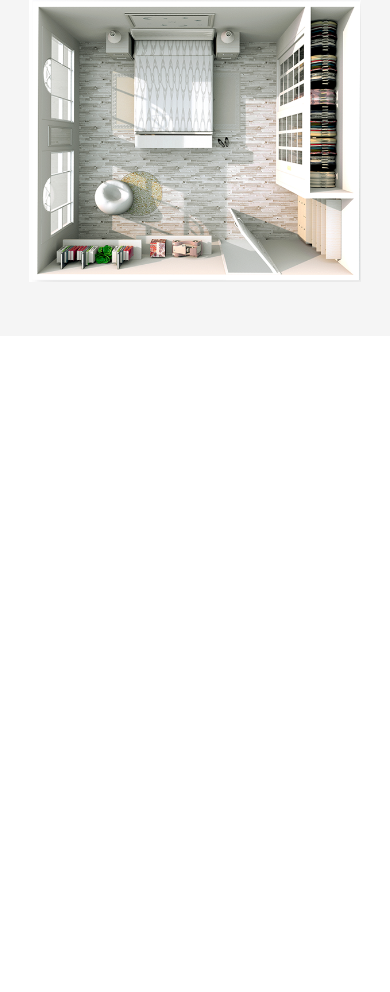
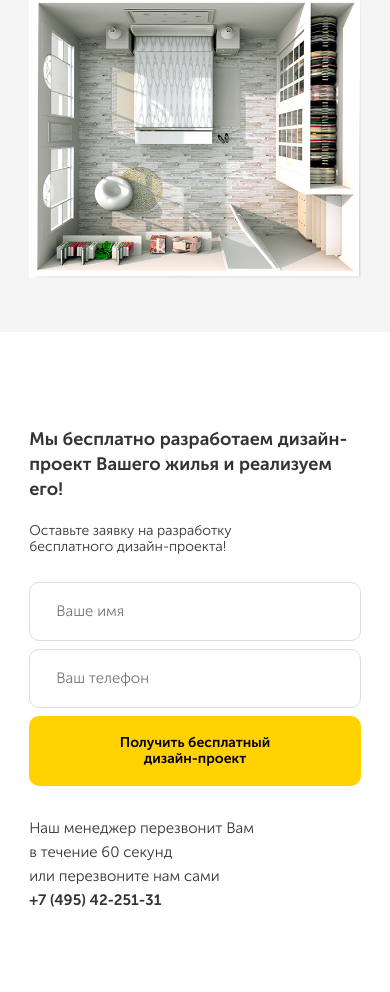
Before and after one commit to vdzeer/repair.github.io, a plain HTML site: page src/index.html in a window 390 px wide. Shown: the part 524-1516 px from the top of the page. Before the commit the page ends 860 px from the top, so only its background shows below. Drawn offline with Linux system fonts and the light colour scheme.

Commit message:
Сверстал и адаптировал секцию offer. Обновил стили кнопок, инпутов

```diff
--- a/src/index.html
+++ b/src/index.html
@@ -21,7 +21,7 @@
                         <span class="navbar__address">
                             Калуга, Москва, МО
                         </span>
-                        <a href="tel:+7 (495) 42-251-31">+7 (495) 42-251-31</a>
+                        <a href="tel:+7(495)42-251-31">+7 (495) 42-251-31</a>
                     </div>
                     <!-- /.navbar__tell -->
                     <button class="button navbar__button">Перезвоните мне</button>
@@ -72,6 +72,29 @@
             <!-- /.container -->
         </section>
         <!-- /.hero -->
+        <section class="offer">
+            <div class="container">
+                <div class="offer-block">
+                    <h2 class="offer__title">Мы бесплатно разработаем дизайн-проект Вашего жилья и реализуем его!</h2>
+                    <span class="offer__subtitle">Оставьте заявку на разработку бесплатного дизайн-проекта!</span>
+                    <form action="#" class="offer__form">
+                        <input type="text" class="offer__input" placeholder="Ваше имя">
+                        <input type="tel" class="offer__input" placeholder="Ваш телефон">
+                        <button class="button offer__button">Получить бесплатный дизайн-проект</button>
+                    </form>
+                    <div class="offer__text">
+                        <div class="offer__text_first">Наш менеджер перезвонит Вам в течение 60 секунд</div>
+                        <div class="offer__text_second">
+                            <span>или перезвоните нам сами</span>
+                            <a href="tel:+7(495)42-251-31">+7 (495) 42-251-31</a>
+                        </div>
+                    </div>
+                </div>
+                <!-- /.offer-block -->
+            </div>
+            <!-- /.container -->
+        </section>
+        <!-- /.offer -->
     </main>
 </body>
 </html>
--- a/src/sass/_colors.sass
+++ b/src/sass/_colors.sass
@@ -1,3 +1,4 @@
 $btn-color: #ffd200
 $text-color: #333333
 $hero-bg: #f5f5f5
+$input-border: #dddddd
--- a/src/sass/_interface.sass
+++ b/src/sass/_interface.sass
@@ -1,3 +1,6 @@
+*
+    box-sizing: border-box
+
 body
     +reg
     color: $text-color
@@ -18,3 +21,11 @@ img
     border: none
     border-radius: 10px
     background-color: $btn-color
+    &:hover
+        background-color: lighten($btn-color, 10%)
+        cursor: pointer
+    &:focus
+        outline: none
+
+section
+    padding: 80px 0
--- a/src/sass/blocks/_hero.sass
+++ b/src/sass/blocks/_hero.sass
@@ -23,6 +23,8 @@
             display: flex
             align-items: center
             margin-bottom: 25px
+            &:last-child
+                margin-bottom: 0
         &__img
             flex-basis: 40px
             height: 40px
--- /dev/null
+++ b/src/sass/blocks/_offer.sass
@@ -0,0 +1,97 @@
+.offer
+    position: relative
+    background: url('../img/offer/offer-bg.png') no-repeat
+    background-size: contain
+    background-position: center right
+    &::before
+        content: ''
+        position: absolute
+        background: #fff
+        height: 100%
+        width: 50%
+        left: 0
+        top: 0
+    &-block
+        position: relative
+        width: 50%
+        padding-right: 90px
+    &__title
+        line-height: 35px
+        font-size: 24px
+        max-width: 350px
+        +bold
+    &__subtitle
+        display: block
+        max-width: 235px
+        font-size: 16px
+        margin-top: 24px
+        margin-bottom: 30px
+    &__form
+        max-width: 495px
+    &__input
+        border-radius: 10px
+        border: 1px solid $input-border
+        padding: 20px 26px
+        min-width: 240px
+        margin-bottom: 30px
+        font-size: 15px
+        &:first-child
+            margin-right: 10px
+        &:focus
+            outline: none
+            border: 1px solid $btn-color
+    &__button
+        font-size: 16px
+        width: 100%
+        height: 70px
+        +bold
+        margin-bottom: 30px
+    &__text
+        max-width: 495px
+        display: flex
+        justify-content: space-between
+        &_first
+            max-width: 225px
+            font-size: 15px
+            line-height: 24px
+        &_second
+            display: flex
+            flex-direction: column
+            font-size: 15px
+            line-height: 24px
+            a
+                text-decoration: none
+                color: $text-color
+                +bold
+
+@media (max-width: 1200px)
+    .offer
+        background: #ffffff
+        &-block
+            width: 100%
+            padding-right: 0
+        &__input
+            width: 100%
+
+@media (max-width: 768px)
+    .offer
+        background: #ffffff
+        &-block
+            width: 100%
+            padding-right: 0
+        &__title
+            font-size: 18px
+            line-height: 1.4
+        &__subtitle
+            font-size: 14px
+            margin-top: 20px
+            margin-bottom: 27px
+        &__input
+            width: 100%
+            margin-bottom: 8px
+        &__button
+            font-size: 14px
+            padding: 19px 64px
+            line-height: 16px
+        &__text
+            flex-direction: column
--- a/src/sass/style.sass
+++ b/src/sass/style.sass
@@ -4,3 +4,4 @@
 // BLOCKS
 @import 'blocks/navbar'
 @import 'blocks/hero'
+@import 'blocks/offer'
```
Also changed, not shown: src/css/style.css, src/img/offer/offer-bg.png (added), 1 other file.
